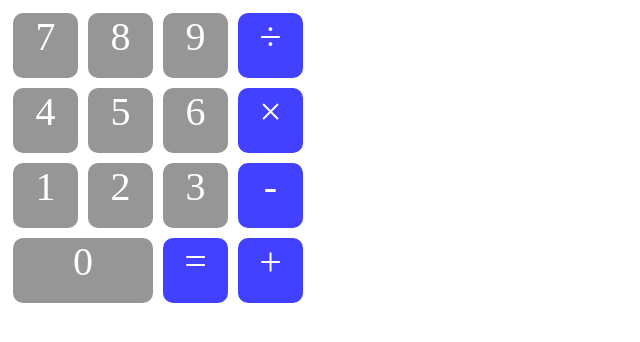
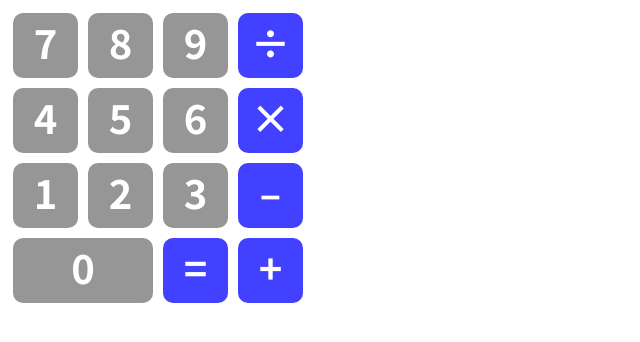
Before and after one commit to asdf-111/WebCalculate, a plain HTML site: page index.html in a window 1280 px wide. Shown: the whole page, without its empty margins (0-640 px from the left). Drawn offline with Linux system fonts and the light colour scheme.

Commit message:
Add Font & Change Minus Sign

```diff
--- a/index.html
+++ b/index.html
@@ -2,6 +2,7 @@
 <html>
     <head>
         <link rel="stylesheet" href="style.css">
+        <link href="https://fonts.googleapis.com/css2?family=Noto+Sans+KR:wght@700&display=swap" rel="stylesheet">
     </head>
 
     <body>
@@ -61,7 +62,7 @@
                 </div>
 
                 <div class="sign" id="minus">
-                    -
+                    –
                 </div>
             </div>
 
--- a/style.css
+++ b/style.css
@@ -1,4 +1,9 @@
 /*버튼 가운데 정렬*/
+/*미디어 쿼리 추가*/
+* {
+    font-family: 'Noto Sans KR';
+}
+
 div {
     display: grid;
 }
```
